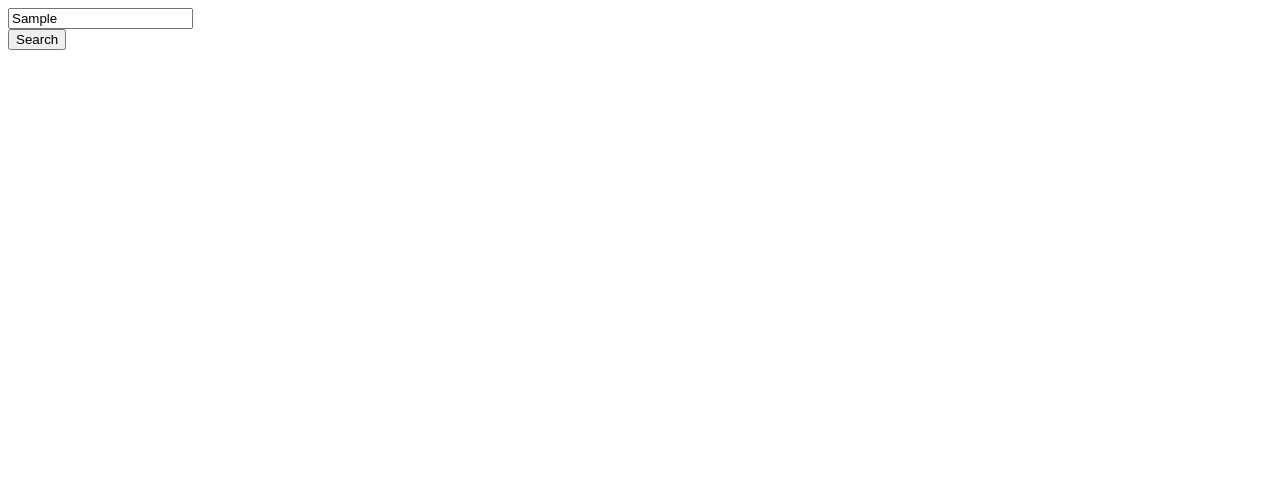
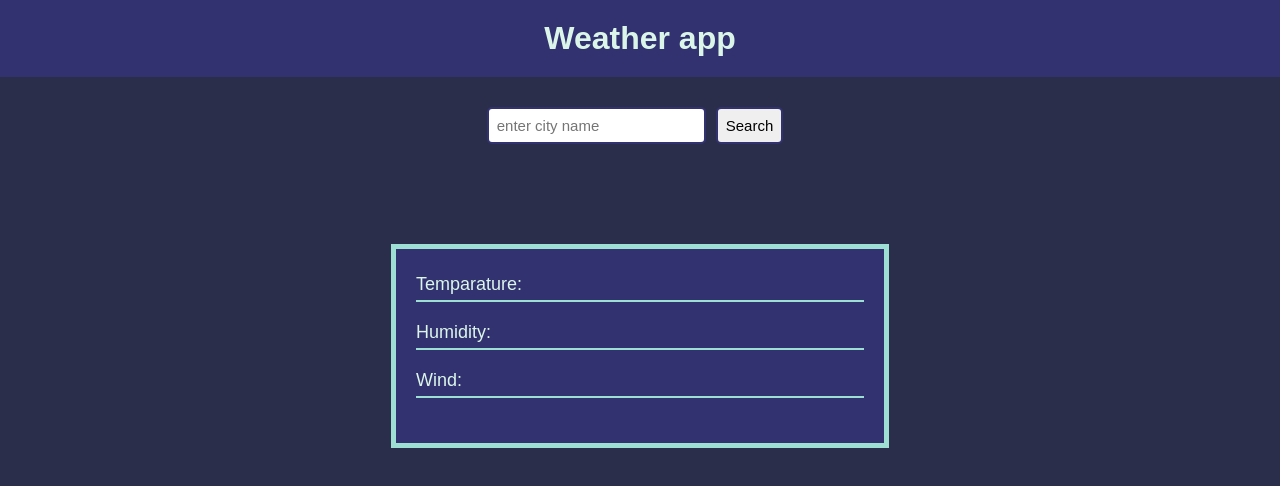
Before and after one commit to Coderamrin/weather_app, a plain HTML site: page index.html in a window 1280 px wide. Both pictures are taken after typing "Sample" into the empty fields and a click on the button "Search". Drawn offline with Linux system fonts and the light colour scheme; no server answers.

Commit message:
completed the design

```diff
--- a/index.html
+++ b/index.html
@@ -5,18 +5,31 @@
     <meta http-equiv="X-UA-Compatible" content="IE=edge">
     <meta name="viewport" content="width=device-width, initial-scale=1.0">
     <title>the weather app</title>
+    <link rel="stylesheet" href="style.css">
 </head>
 <body>
     <div class="container">
-        <form action="">
+        <div class="header">
+            <h1>Weather app</h1>
+        </div>
+        <div class="form">
             <input type="text" placeholder="Enter city name" class="cityName">
-        </form>
-        <button type="submit" class="search">Search</button>
+            <button type="submit" class="search">Search</button>
+        </div>
 
-        <div class="displayWeather">
-            <p class="temp"></p>
-            <p class="humidity"></p>
-            <p class="wind"></p>
+        <div class="displayWeather hide">
+            <div class="grid">
+                <p>Temparature:</p>
+                <p class="temp item"></p>
+            </div>
+            <div class="grid">
+                <p>Humidity:</p>
+                <p class="humidity item"></p>
+            </div>
+            <div class="grid">
+                <p>Wind:</p>
+                <p class="wind item"></p>
+            </div>
         </div>
     </div>
     <script src="main.js"></script>
--- a/main.js
+++ b/main.js
@@ -1 +1 @@
-(()=>{let e={cityname:document.querySelector(".cityName"),search:document.querySelector(".search"),temp:document.querySelector(".temp"),humidity:document.querySelector(".humidity"),wind:document.querySelector(".wind")};e.search.addEventListener("click",(function(){var t;t=e.cityname.value,fetch(`http://api.openweathermap.org/data/2.5/weather?q=${t}&units=metric&appid=2aa31b1d167d0f8341bd55e8c2aba6ae`,{mode:"cors"}).then((function(e){return e.json()})).then((function(t){e.temp.textContent="Temperature:"+t.main.temp+" C",e.humidity.textContent="Humidity:"+t.main.humidity+" %",e.wind.textContent="Wind:"+t.wind.speed+" km/h"}))}))})();
+(()=>{let e=function(){let e=document.querySelector(".displayWeather");return{cityname:document.querySelector(".cityName"),search:document.querySelector(".search"),temp:document.querySelector(".temp"),humidity:document.querySelector(".humidity"),wind:document.querySelector(".wind"),displayWeather:e}}();e.search.addEventListener("click",(function(){var t;""!=e.cityname.value&&(t=e.cityname.value,fetch(`http://api.openweathermap.org/data/2.5/weather?q=${t}&units=metric&appid=2aa31b1d167d0f8341bd55e8c2aba6ae`,{mode:"cors"}).then((function(e){return e.json()})).then((function(t){e.temp.textContent=t.main.temp+" C",e.humidity.textContent=t.main.humidity+" %",e.wind.textContent=t.wind.speed+" km/h"})),e.displayWeather.classList.remove("hide"),e.cityname.value="",e.cityname.placeholder="enter city name")}))})();
--- /dev/null
+++ b/style.css
@@ -0,0 +1,61 @@
+* {
+    margin: 0;
+}
+body {
+    background-color: #2b2e4a;
+    font-family: sans-serif;
+}
+
+.header {
+    background-color: #31326f;
+    color: #dbf6e9;
+    padding: 20px;
+    text-align: center;
+}
+
+.form {
+    display: flex;
+    justify-content: center;
+    margin-top: 30px;
+    margin-bottom: 100px;
+}
+
+input,
+button {
+    margin-right: 10px;
+    padding: 8px;
+    outline: none;
+    font-size: 15px;
+    border: 2px solid #31326f;
+    border-radius: 5px;
+}
+
+button {
+    cursor: pointer;
+}
+
+.displayWeather {
+    width: 35%;
+    margin: auto;
+    background-color: #31326f;
+    color: #dbf6e9;
+    padding: 25px 20px;
+    border: 5px solid #9ddfd3;
+}
+
+.grid {
+    display: grid;
+    grid-template-columns: 1fr 1fr;
+    margin-bottom: 20px;
+    font-size: 18px;
+    border-bottom: 2px solid #9ddfd3;
+    padding-bottom: 5px;
+}
+
+.item {
+    margin-left: 10px;
+}
+
+.hide {
+    display: none;
+}
```
